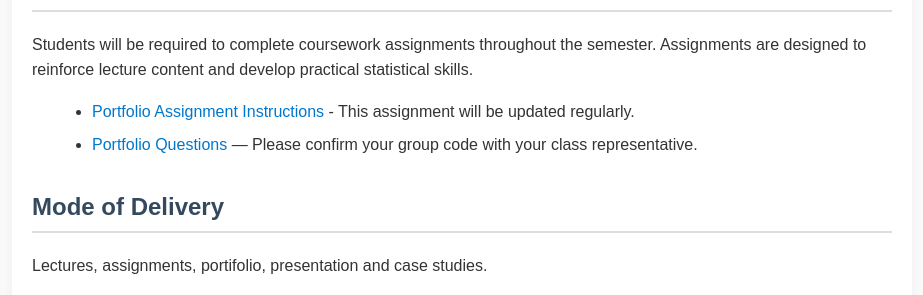
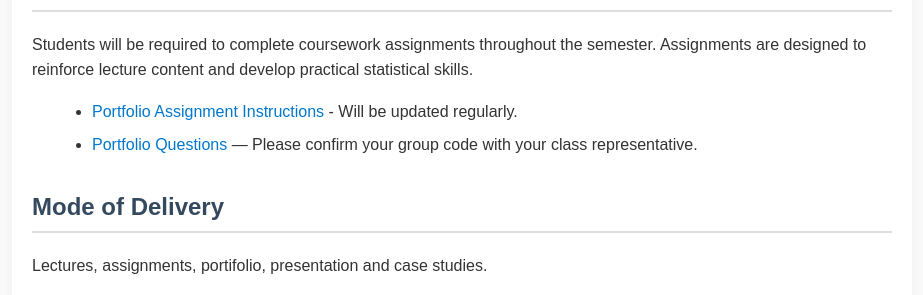
Before and after one commit to FomeA/FomeA.github.io, a Jekyll site: the page _teaching/qms101/index.html, which Jekyll copies as it is, in a window 1280 px wide. Shown: the part 1094-1389 px from the top of the page, without its empty margins (178-1101 px from the left). Built offline with Jekyll 4.4.1, drawn with Linux system fonts in a browser that asks for light colours.

Commit message:
Update index.html

```diff
--- a/_teaching/qms101/index.html
+++ b/_teaching/qms101/index.html
@@ -105,7 +105,7 @@
     Assignments are designed to reinforce lecture content and develop practical statistical skills.
   </p>
   <ul>
-    <li><a href="/teaching/qms101/portfolio-pdf.pdf">Portfolio Assignment Instructions </a>- This assignment will be updated regularly.</li>
+    <li><a href="/teaching/qms101/portfolio-pdf.pdf">Portfolio Assignment Instructions </a>- Will be updated regularly.</li>
     <li><a href="/teaching/qms101/QMS101_Portfolio.pdf">Portfolio Questions</a> — Please confirm your group code with your class representative.</li>
   </ul>
 
```
